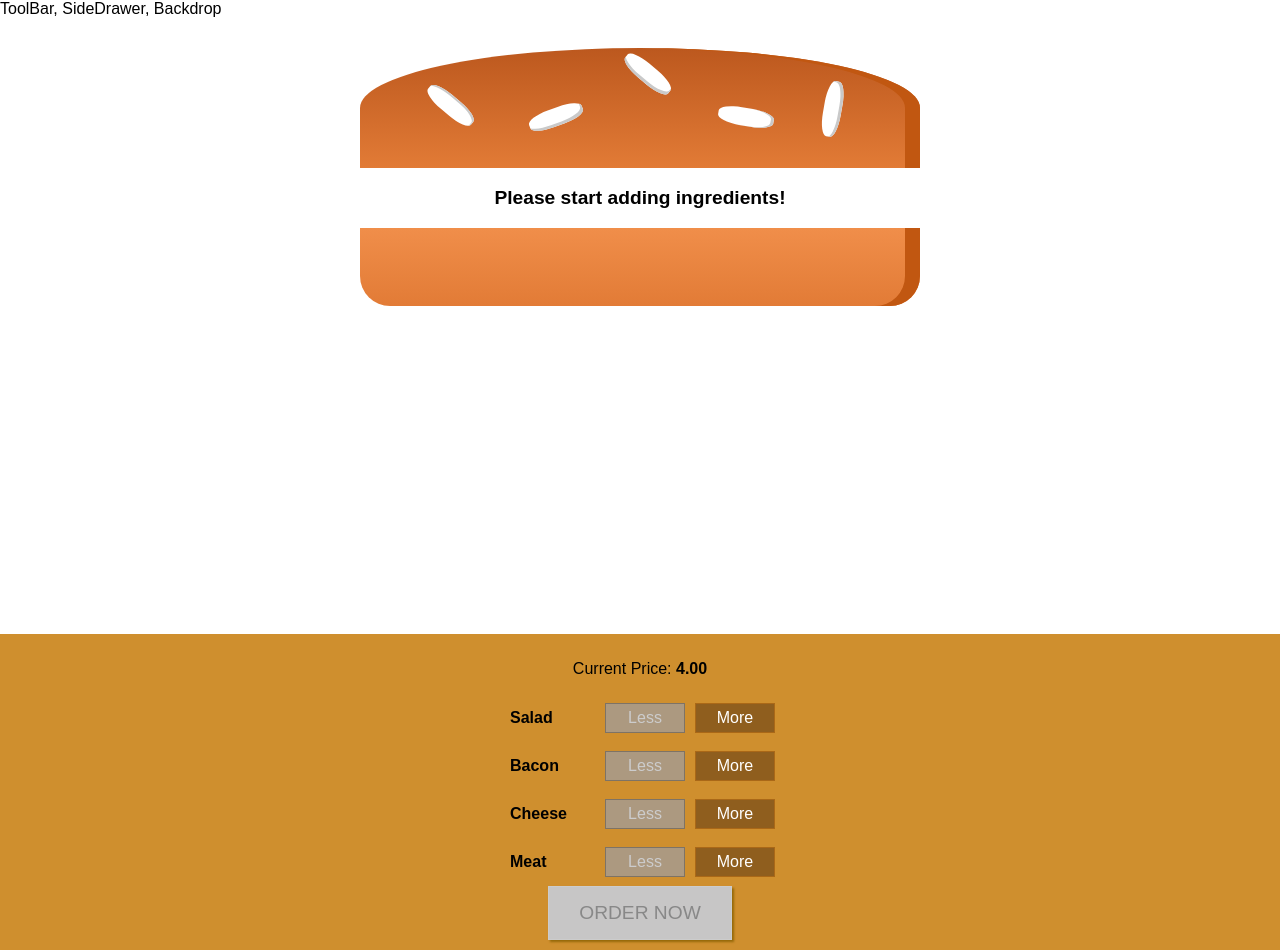
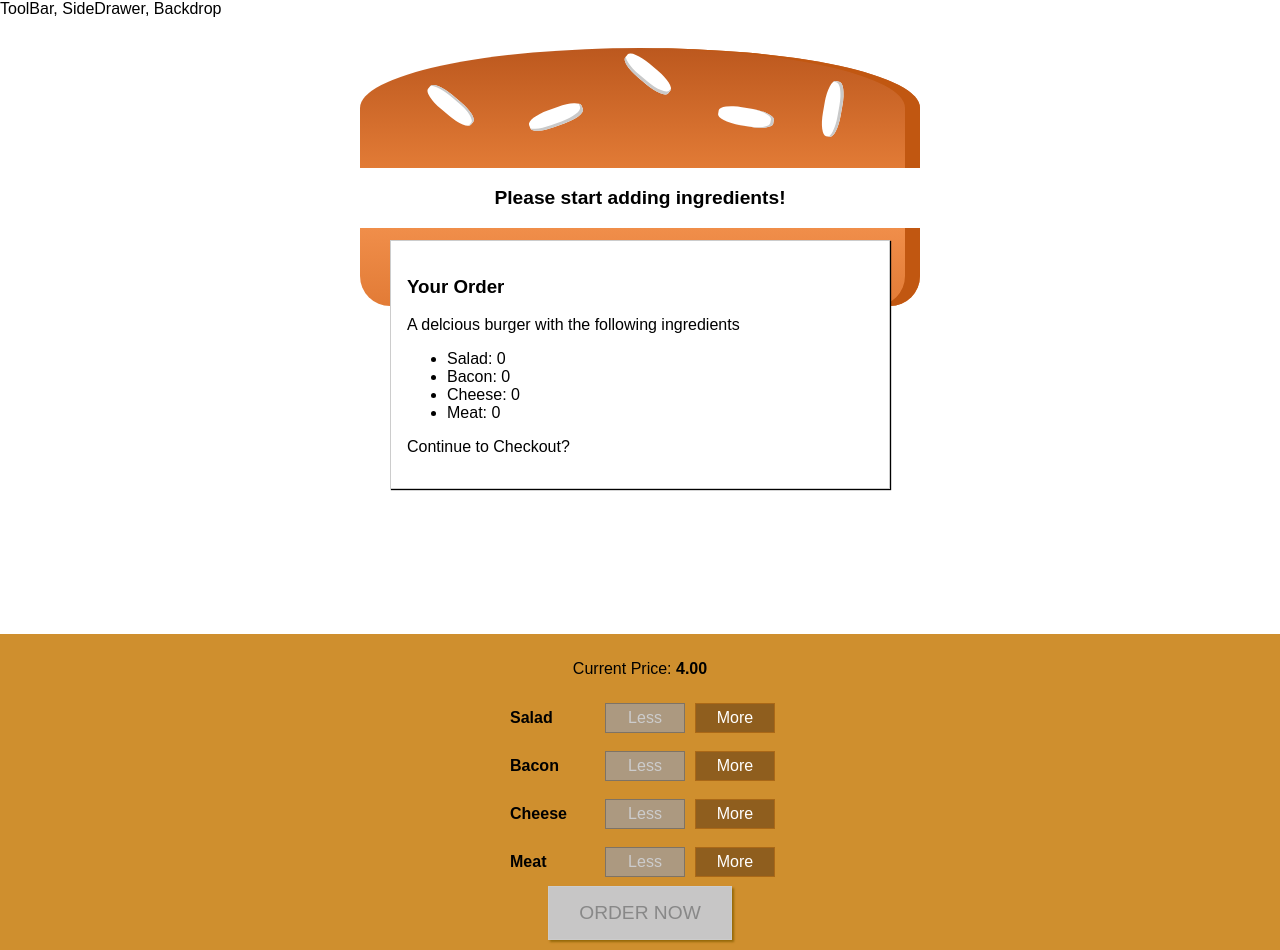
Before and after one commit to dwebdeveloper/GoodBurger-app, a React (Create React App) app: page / in a window 1280 px wide. Built offline with nearby package versions, Linux system fonts and the light colour scheme.

Commit message:
created order summary modal

```diff
--- /dev/null
+++ b/src/components/Burger/OrderSummary/OrderSummary.js
@@ -0,0 +1,23 @@
+import React from 'react';
+import Frag from '../../../hoc/Frag';
+
+const orderSummary = (props) => {
+    const ingredientSummary = Object.keys(props.ingredients)
+        .map(igKey => {
+            return (
+                <li key={igKey}><span style={{ textTransform: 'capitalize' }}>{igKey}</span>: {props.ingredients[igKey]}
+                </li>)
+        })
+    return (
+        <Frag>
+            <h3>Your Order</h3>
+            <p>A delcious burger with the following ingredients</p>
+            <ul>
+                {ingredientSummary}
+            </ul>
+            <p>Continue to Checkout?</p>
+        </Frag>
+    );
+}
+
+export default orderSummary;
--- /dev/null
+++ b/src/components/UI/Modal/Modal.css
@@ -0,0 +1,20 @@
+.Modal {
+    position: fixed;
+    z-index: 500;
+    background-color: white;
+    width: 70%;
+    border: 1px solid #ccc;
+    box-shadow: 1px 1px 1px black;
+    padding: 16px;
+    left: 15%;
+    top: 30%;
+    box-sizing: border-box;
+    transition: all 0.3s ease-out;
+}
+
+@media (min-width: 600px) {
+    .Modal {
+        width: 500px;
+        left: calc(50% - 250px);
+    }
+}
--- /dev/null
+++ b/src/components/UI/Modal/Modal.js
@@ -0,0 +1,10 @@
+import React from 'react';
+import '../Modal/Modal.css';
+
+const modal = (props) => (
+    <div className='Modal'>
+        {props.children}
+    </div>
+);
+
+export default modal;
--- a/src/containers/BurgerBuilder/BurgerBuilder.js
+++ b/src/containers/BurgerBuilder/BurgerBuilder.js
@@ -2,6 +2,8 @@
 import Frag from '../../hoc/Frag';
 import Burger from '../../components/Burger/Burger';
 import BuildControls from '../../components/Burger/BuildControls/BuildControls';
+import Modal from '../../components/UI/Modal/Modal';
+import OrderSummary from '../../components/Burger/OrderSummary/OrderSummary';
 
 const INGREDIENT_PRICES = {
     salad: 0.5,
@@ -79,6 +81,10 @@
         }
         return (
             <Frag>
+                <Modal>
+                    <OrderSummary ingredients={this.state.ingredients} />
+                </Modal>
+
                 <Burger ingredients={this.state.ingredients} />
                 <BuildControls
                     ingredientAdded={this.addingIngredientHandler}
```
Also changed, not shown: src/components/UI/Backdrop/Backdrop.js (added), 1 other file (tests, documents, lock files or other folders).
